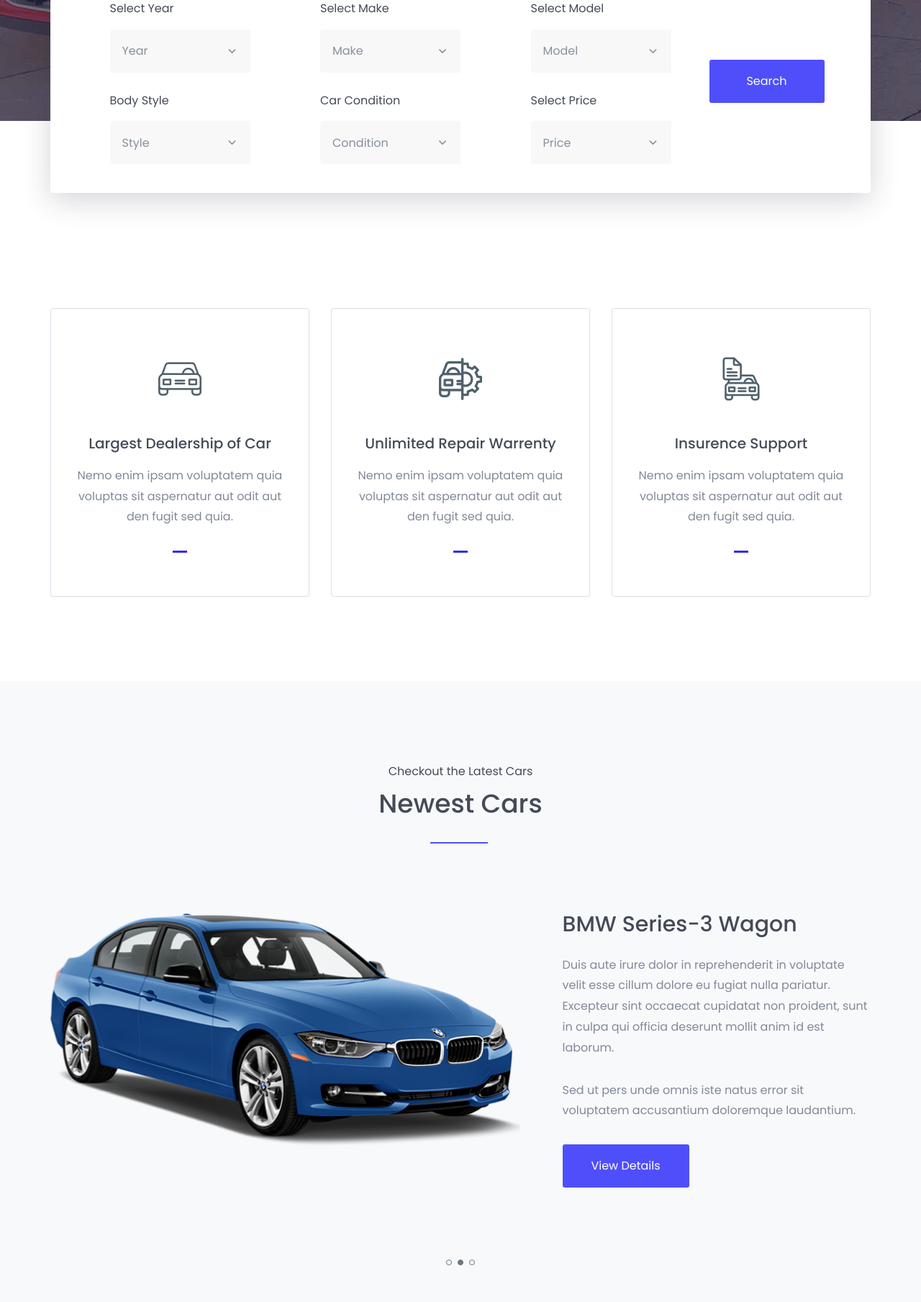
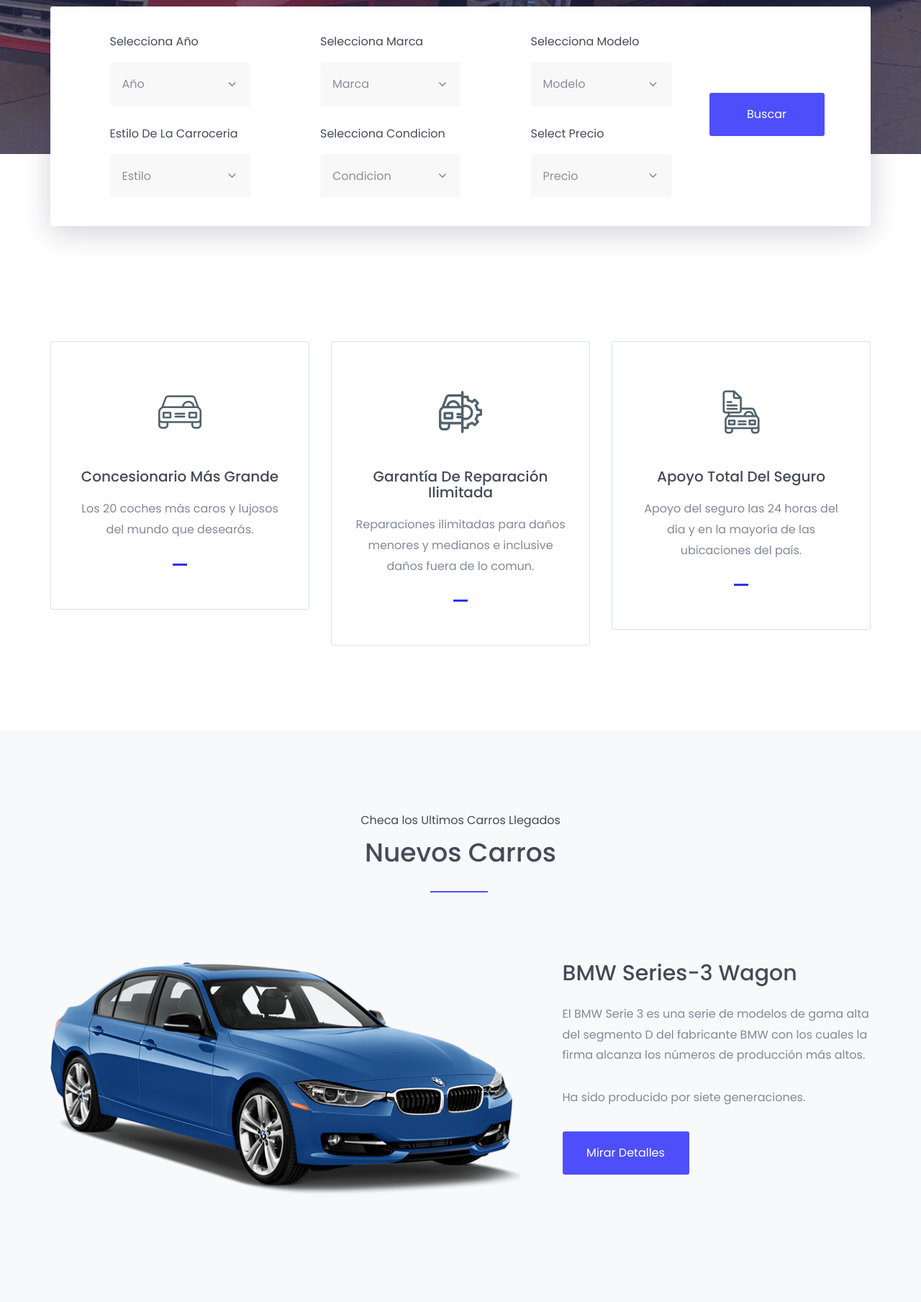
Before and after one commit to MenethilSFate/procolab, a plain HTML site: page index.html in a window 1280 px wide. Shown: the part 798-2607 px from the top of the page at 72% size. Drawn offline with nearby package versions, Linux system fonts and the light colour scheme.

Commit message:
Nuevo index

```diff
--- a/index.html
+++ b/index.html
@@ -87,10 +87,10 @@
 				            <div class="collapse navbar-collapse menu-ui-design" id="navbar-menu">
 				                <ul class="nav navbar-nav navbar-right" data-in="fadeInDown" data-out="fadeOutUp">
 				                    <li class=" scroll active"><a href="#home">home</a></li>
-				                    <li class="scroll"><a href="#service">service</a></li>
-				                    <li class="scroll"><a href="#featured-cars">featured cars</a></li>
-				                    <li class="scroll"><a href="#brand">brands</a></li>
-				                    <li class="scroll"><a href="#contact">contact</a></li>
+				                    <li class="scroll"><a href="#service">servicios</a></li>
+				                    <li class="scroll"><a href="#featured-cars">autos destacados</a></li>
+				                    <li class="scroll"><a href="#brand">marcas</a></li>
+				                    <li class="scroll"><a href="#contact">contactanos</a></li>
 				                </ul><!--/.nav -->
 				            </div><!-- /.navbar-collapse -->
 				        </div><!--/.container-->
@@ -104,11 +104,11 @@
 
 			<div class="container">
 				<div class="welcome-hero-txt">
-					<h2>get your desired car in resonable price</h2>
+					<h2>Consiga el coche que desea a un precio razonable.</h2>
 					<p>
-						Lorem ipsum dolor sit amet, consectetur adipisicing elit, sed do eiusmod tempor incididunt ut labore et dolore   magna aliqua.
+						Autos y coches de las marcas mas destacables en todo el mundo, haz tu prueba y consigue uno!!!.
 					</p>
-					<button class="welcome-btn" onclick="window.location.href='#'">contact us</button>
+					<button class="welcome-btn" onclick="window.location.href='contactanos.html'">Contactanos</button>
 				</div>
 			</div>
 
@@ -119,26 +119,26 @@
 							<div class="row">
 								<div class="col-md-offset-1 col-md-2 col-sm-12">
 									<div class="single-model-search">
-										<h2>select year</h2>
+										<h2>selecciona año</h2>
 										<div class="model-select-icon">
 											<select class="form-control">
 
-											  	<option value="default">year</option><!-- /.option-->
+											  	<option value="default">año</option><!-- /.option-->
 
-											  	<option value="2018">2018</option><!-- /.option-->
+											  	<option value="2018">2024</option><!-- /.option-->
 
-											  	<option value="2017">2017</option><!-- /.option-->
-											  	<option value="2016">2016</option><!-- /.option-->
+											  	<option value="2017">2023</option><!-- /.option-->
+											  	<option value="2016">2022</option><!-- /.option-->
 
 											</select><!-- /.select-->
 										</div><!-- /.model-select-icon -->
 									</div>
 									<div class="single-model-search">
-										<h2>body style</h2>
+										<h2>Estilo de la carroceria</h2>
 										<div class="model-select-icon">
 											<select class="form-control">
 
-											  	<option value="default">style</option><!-- /.option-->
+											  	<option value="default">estilo</option><!-- /.option-->
 
 											  	<option value="sedan">sedan</option><!-- /.option-->
 
@@ -151,11 +151,11 @@
 								</div>
 								<div class="col-md-offset-1 col-md-2 col-sm-12">
 									<div class="single-model-search">
-										<h2>select make</h2>
+										<h2>selecciona marca</h2>
 										<div class="model-select-icon">
 											<select class="form-control">
 
-											  	<option value="default">make</option><!-- /.option-->
+											  	<option value="default">marca</option><!-- /.option-->
 
 											  	<option value="toyota">toyota</option><!-- /.option-->
 
@@ -166,16 +166,16 @@
 										</div><!-- /.model-select-icon -->
 									</div>
 									<div class="single-model-search">
-										<h2>car condition</h2>
+										<h2>selecciona condicion</h2>
 										<div class="model-select-icon">
 											<select class="form-control">
 
-											  	<option value="default">condition</option><!-- /.option-->
+											  	<option value="default">condicion</option><!-- /.option-->
 
-											  	<option value="something">something</option><!-- /.option-->
+											  	<option value="something">Nuevo</option><!-- /.option-->
 
-											  	<option value="something">something</option><!-- /.option-->
-											  	<option value="something">something</option><!-- /.option-->
+											  	<option value="something">Semi-nuevo</option><!-- /.option-->
+											  	<option value="something">Restaurado</option><!-- /.option-->
 
 											</select><!-- /.select-->
 										</div><!-- /.model-select-icon -->
@@ -183,11 +183,11 @@
 								</div>
 								<div class="col-md-offset-1 col-md-2 col-sm-12">
 									<div class="single-model-search">
-										<h2>select model</h2>
+										<h2>selecciona modelo</h2>
 										<div class="model-select-icon">
 											<select class="form-control">
 
-											  	<option value="default">model</option><!-- /.option-->
+											  	<option value="default">modelo</option><!-- /.option-->
 
 											  	<option value="kia-rio">kia-rio</option><!-- /.option-->
 
@@ -198,16 +198,16 @@
 										</div><!-- /.model-select-icon -->
 									</div>
 									<div class="single-model-search">
-										<h2>select price</h2>
+										<h2>select precio</h2>
 										<div class="model-select-icon">
 											<select class="form-control">
 
-											  	<option value="default">price</option><!-- /.option-->
+											  	<option value="default">precio</option><!-- /.option-->
 
-											  	<option value="$0.00">$0.00</option><!-- /.option-->
+											  	<option value="$0.00">+ $500,000</option><!-- /.option-->
 
-											  	<option value="$0.00">$0.00</option><!-- /.option-->
-											  	<option value="$0.00">$0.00</option><!-- /.option-->
+											  	<option value="$0.00">- $500,000</option><!-- /.option-->
+											  	<option value="$0.00">+ $1,000,000</option><!-- /.option-->
 
 											</select><!-- /.select-->
 										</div><!-- /.model-select-icon -->
@@ -216,7 +216,7 @@
 								<div class="col-md-2 col-sm-12">
 									<div class="single-model-search text-center">
 										<button class="welcome-btn model-search-btn" onclick="window.location.href='#'">
-											search
+											Buscar
 										</button>
 									</div>
 								</div>
@@ -239,9 +239,10 @@
 								<div class="single-service-icon">
 									<i class="flaticon-car"></i>
 								</div>
-								<h2><a href="#">largest dealership <span> of</span> car</a></h2>
+								<h2><a href="#">
+									concesionario más grande <span> </span> </a></h2>
 								<p>
-									Nemo enim ipsam voluptatem quia voluptas sit aspernatur aut odit aut den fugit sed quia.
+									Los 20 coches más caros y lujosos del mundo que desearás.
 								</p>
 							</div>
 						</div>
@@ -250,9 +251,10 @@
 								<div class="single-service-icon">
 									<i class="flaticon-car-repair"></i>
 								</div>
-								<h2><a href="#">unlimited repair warrenty</a></h2>
+								<h2><a href="#">Garantía de reparación ilimitada
+								</a></h2>
 								<p>
-									Nemo enim ipsam voluptatem quia voluptas sit aspernatur aut odit aut den fugit sed quia.
+									Reparaciones ilimitadas para daños menores y medianos e inclusive daños fuera de lo comun.
 								</p>
 							</div>
 						</div>
@@ -261,9 +263,9 @@
 								<div class="single-service-icon">
 									<i class="flaticon-car-1"></i>
 								</div>
-								<h2><a href="#">insurence support</a></h2>
+								<h2><a href="#">Apoyo total del seguro</a></h2>
 								<p>
-									Nemo enim ipsam voluptatem quia voluptas sit aspernatur aut odit aut den fugit sed quia.
+									Apoyo del seguro las 24 horas del día y en la mayoría de las ubicaciones del país.
 								</p>
 							</div>
 						</div>
@@ -278,8 +280,8 @@
 		<section id="new-cars" class="new-cars">
 			<div class="container">
 				<div class="section-header">
-					<p>checkout <span>the</span> latest cars</p>
-					<h2>newest cars</h2>
+					<p>Checa <span>los</span> Ultimos Carros llegados</p>
+					<h2>Nuevos carros</h2>
 				</div><!--/.section-header-->
 				<div class="new-cars-content">
 					<div class="owl-carousel owl-theme" id="new-cars-carousel">
@@ -295,13 +297,13 @@
 										<div class="new-cars-txt">
 											<h2><a href="cars/camaro_za30.html">chevrolet camaro <span> za100</span></a></h2>
 											<p>
-												Duis aute irure dolor in reprehenderit in voluptate velit esse cillum dolore eu fugiat nulla pariatur. Excepteur sint occaecat cupidatat non proident, sunt in culpa qui officia deserunt mollit anim id est laborum.
+												Los coupés deportivos de alta gama han formado parte del ADN de BMW durante décadas. La innovación, el progreso y la tecnología de vanguardia permiten la interacción entre deportividad y dinamismo de conducción, comodidad en los viajes y equipamiento exclusivo.
 											</p>
 											<p class="new-cars-para2">
-												Sed ut pers unde omnis iste natus error sit voluptatem accusantium doloremque laudantium.
+												El BMW Serie 6 es un vehículo con una estética atractiva, cuya exclusividad reside en su elegancia única y superioridad incomparable.
 											</p>
 											<button class="welcome-btn new-cars-btn" onclick="window.location.href='cars/camaro_za30.html'">
-												view details
+												Mirar detalles
 											</button>
 										</div><!--/.new-cars-txt-->
 									</div><!--/.col-->
@@ -320,13 +322,13 @@
 										<div class="new-cars-txt">
 											<h2><a href="#">BMW series-3 wagon</a></h2>
 											<p>
-												Duis aute irure dolor in reprehenderit in voluptate velit esse cillum dolore eu fugiat nulla pariatur. Excepteur sint occaecat cupidatat non proident, sunt in culpa qui officia deserunt mollit anim id est laborum.
+												El BMW Serie 3 es una serie de modelos de gama alta del segmento D del fabricante BMW con los cuales la firma alcanza los números de producción más altos.
 											</p>
 											<p class="new-cars-para2">
-												Sed ut pers unde omnis iste natus error sit voluptatem accusantium doloremque laudantium.
+												Ha sido producido por siete generaciones.
 											</p>
 											<button class="welcome-btn new-cars-btn" onclick="window.location.href='#'">
-												view details
+												Mirar detalles
 											</button>
 										</div><!--/.new-cars-txt-->
 									</div><!--/.col-->
@@ -343,15 +345,15 @@
 									</div>
 									<div class="col-md-5 col-sm-12">
 										<div class="new-cars-txt">
-											<h2><a href="#">ferrari 488 superfast</a></h2>
+											<h2><a href="#">ferrari 488 spider</a></h2>
 											<p>
-												Duis aute irure dolor in reprehenderit in voluptate velit esse cillum dolore eu fugiat nulla pariatur. Excepteur sint occaecat cupidatat non proident, sunt in culpa qui officia deserunt mollit anim id est laborum.
+												El Ferrari 488 Spider representa el capítulo más reciente de la interminable historia de amor de maranello con sus coches deportivos descapotables.
 											</p>
 											<p class="new-cars-para2">
-												Sed ut pers unde omnis iste natus error sit voluptatem accusantium doloremque laudantium.
+												MÁXIMA DIVERSIÓN A TECHO DESCUBIERTO
 											</p>
 											<button class="welcome-btn new-cars-btn" onclick="window.location.href='#'">
-												view details
+												Mirar detalles
 											</button>
 										</div><!--/.new-cars-txt-->
 									</div><!--/.col-->
@@ -369,8 +371,8 @@
 		<section id="featured-cars" class="featured-cars">
 			<div class="container">
 				<div class="section-header">
-					<p>checkout <span>the</span> featured cars</p>
-					<h2>featured cars</h2>
+					<p>Checa <span>los</span> Carros destacados</p>
+					<h2>Carros destacados</h2>
 				</div><!--/.section-header-->
 				<div class="featured-cars-content">
 					<div class="row">
@@ -593,7 +595,7 @@
 									</div><!--/.testimonial-info-->
 									<div class="testimonial-comment">
 										<p>
-											Sed ut pers unde omnis iste natus error sit voluptatem accusantium dolor laudan rem aperiam, eaque ipsa quae ab illo inventore verit.
+											Buenos carros a excelente precio,  consegui mi Cupra en este lugar!!!.
 										</p>
 									</div><!--/.testimonial-comment-->
 									<div class="testimonial-person">
@@ -613,7 +615,7 @@
 									</div><!--/.testimonial-info-->
 									<div class="testimonial-comment">
 										<p>
-											Sed ut pers unde omnis iste natus error sit voluptatem accusantium dolor laudan rem aperiam, eaque ipsa quae ab illo inventore verit.
+											De los mejores lugares para poder comprar una unidad, no lo duden
 										</p>
 									</div><!--/.testimonial-comment-->
 									<div class="testimonial-person">
@@ -633,7 +635,7 @@
 									</div><!--/.testimonial-info-->
 									<div class="testimonial-comment">
 										<p>
-											Sed ut pers unde omnis iste natus error sit voluptatem accusantium dolor laudan rem aperiam, eaque ipsa quae ab illo inventore verit.
+											Estas unidades son iconos en el tope de gama de cualquier marca, excelentes precios.
 										</p>
 									</div><!--/.testimonial-comment-->
 									<div class="testimonial-person">
@@ -710,7 +712,7 @@
 									<a href="index.html">carvilla</a>
 								</div>
 								<p>
-									Ased do eiusm tempor incidi ut labore et dolore magnaian aliqua. Ut enim ad minim veniam.
+									Para cualquier información visite cualquiera de nuestras sucursales
 								</p>
 								<div class="footer-contact">
 									<p>info@themesine.com</p>
@@ -720,12 +722,12 @@
 						</div>
 						<div class="col-md-2 col-sm-6">
 							<div class="single-footer-widget">
-								<h2>about devloon</h2>
+								<h2>sobre devloon</h2>
 								<ul>
-									<li><a href="#">about us</a></li>
+									<li><a href="#">Sobre nosotros</a></li>
 									<li><a href="#">career</a></li>
-									<li><a href="#">terms <span> of service</span></a></li>
-									<li><a href="#">privacy policy</a></li>
+									<li><a href="#">terminos <span> de servicios</span></a></li>
+									<li><a href="#">politica de privacidad</a></li>
 								</ul>
 							</div>
 						</div>
@@ -758,10 +760,11 @@
 						</div>
 						<div class="col-md-offset-1 col-md-3 col-sm-6">
 							<div class="single-footer-widget">
-								<h2>news letter</h2>
+								<h2>nuevas noticias</h2>
 								<div class="footer-newsletter">
 									<p>
-										Subscribe to get latest news  update and informations
+
+										Suscríbete para recibir las últimas noticias, actualizaciones e información.
 									</p>
 								</div>
 								<div class="hm-foot-email">
```
